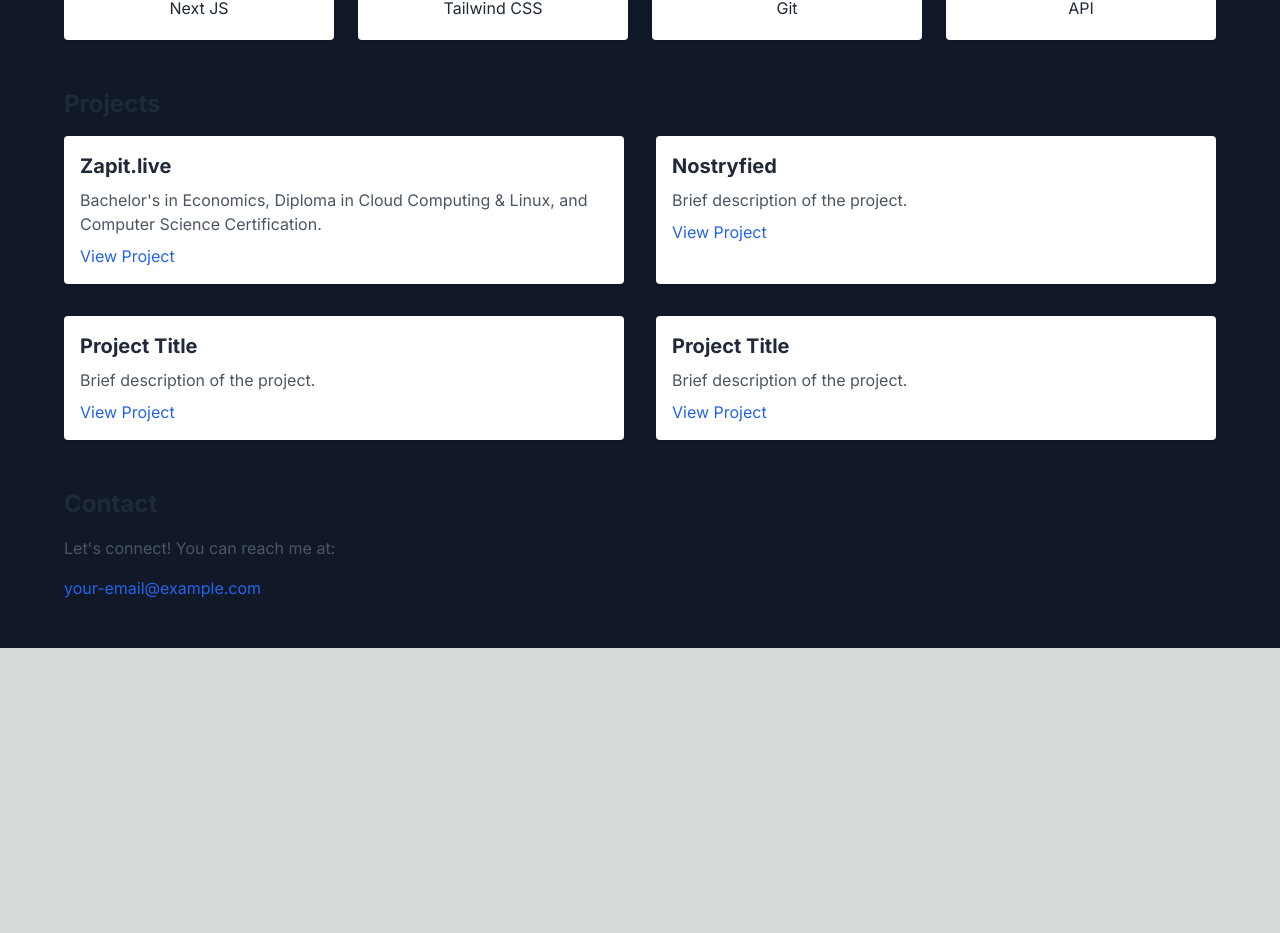
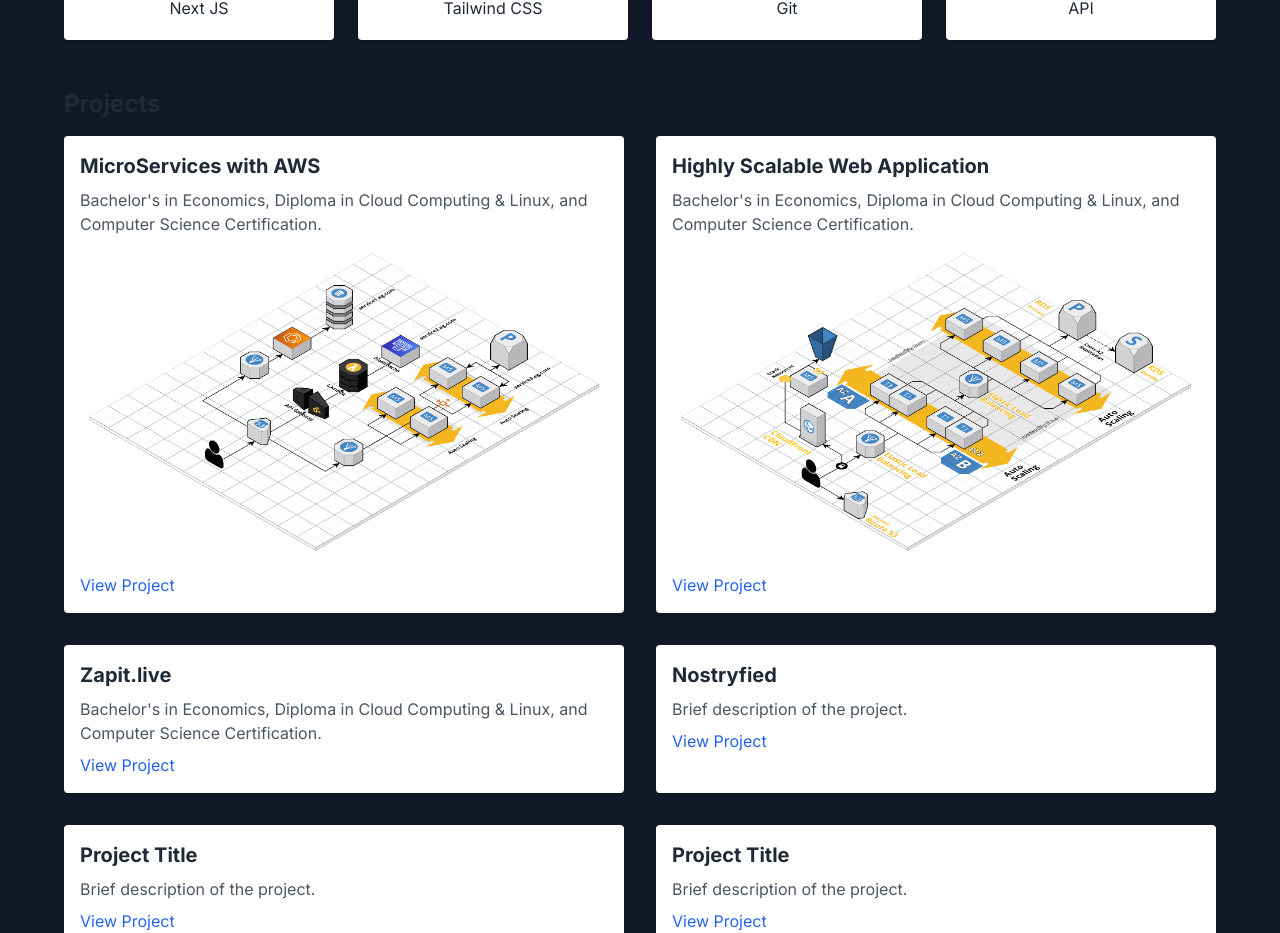
Before and after one commit to realiefan/iefan-social, a Next.js app: page / in a window 1280 px wide. Shown: the part 1252-2185 px from the top of the page. Before the commit the page ends 1900 px from the top, so only its background shows below. Built offline with nearby package versions, Linux system fonts and the light colour scheme.

Commit message:
Update page.tsx

```diff
--- a/app/page.tsx
+++ b/app/page.tsx
@@ -137,12 +137,51 @@
          </section>
 
 
+
+
+
         <section className="mb-12">
           <h2 className="text-2xl font-bold mb-4 text-gray-800 dark:text-gray-100">
             Projects
           </h2>
           <div className="grid grid-cols-1 md:grid-cols-2 gap-8">
             {/* Repeat this div for each project */}
+
+            <div className="bg-white dark:bg-gray-800 shadow rounded p-4">
+              <h3 className="text-xl font-bold mb-2 text-gray-800 dark:text-gray-100">
+                MicroServices with AWS
+              </h3>
+              <p className="text-gray-600 dark:text-gray-300">
+              Bachelor's in Economics, Diploma in Cloud Computing & Linux, and Computer Science Certification.
+              </p>
+              <img src="/ms.png" alt="Project Image" className="w-full h-auto rounded my-2" />
+              <a
+                href="https://app.cloudcraft.co/view/e5afb7e8-51e2-458c-beff-8cd0a970322f?key=72c9d1a2-13fc-47ab-89e1-c336b580bd00"
+                target="_blank"
+                rel="noopener noreferrer"
+                className="text-blue-600 hover:text-blue-800 mt-2 inline-block">
+                View Project
+              </a>
+            </div>
+
+            <div className="bg-white dark:bg-gray-800 shadow rounded p-4">
+              <h3 className="text-xl font-bold mb-2 text-gray-800 dark:text-gray-100">
+                Highly Scalable Web Application
+              </h3>
+              <p className="text-gray-600 dark:text-gray-300">
+              Bachelor's in Economics, Diploma in Cloud Computing & Linux, and Computer Science Certification.
+              </p>
+              <img src="/webapp.png" alt="Project Image" className="w-full h-auto rounded my-2" />
+              <a
+                href="https://app.cloudcraft.co/view/bcdb1684-8ef7-48a7-a25e-92b2010a5cd9?key=4538c9d5-5c6c-450f-a552-43d684824114"
+                target="_blank"
+                rel="noopener noreferrer"
+                className="text-blue-600 hover:text-blue-800 mt-2 inline-block">
+                View Project
+              </a>
+            </div>
+
+
             <div className="bg-white dark:bg-gray-800 shadow rounded p-4">
               <h3 className="text-xl font-bold mb-2 text-gray-800 dark:text-gray-100">
                 Zapit.live
@@ -208,6 +247,7 @@
 
         </section>
 
+
         <section>
           <h2 className="text-2xl font-bold mb-4 text-gray-800 dark:text-gray-100">
             Contact
@@ -223,6 +263,8 @@
         </section>
 
 
+
+
       </div>
     </main>
   )
```
